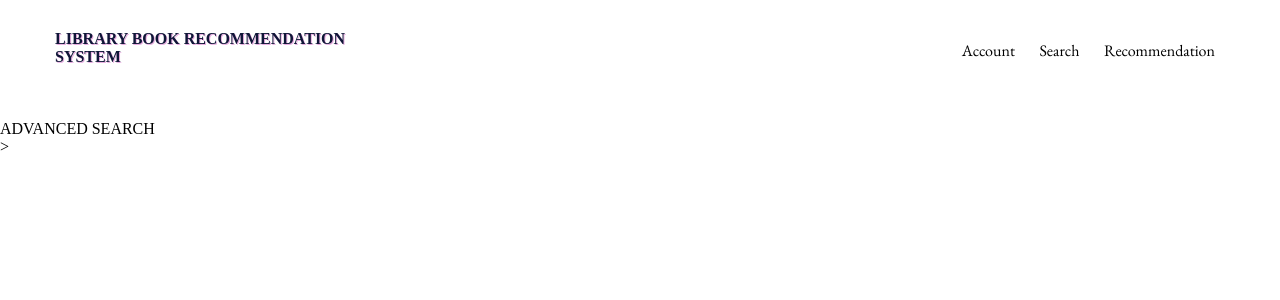
After one commit to holegrain/cz2006, a Django app: page /search/adv/ in a window 1280 px wide. The commit adds this page. Shown: the top 300 px of the page. Run offline with Django 4.2, Linux system fonts and the light colour scheme; some web fonts are replaced.

Commit message:
Created and linked temporary html files

```diff
--- /dev/null
+++ b/src/search/templates/advsearch.html
@@ -0,0 +1,5 @@
+{% extends 'base.html' %}{% block content %}
+
+<p>ADVANCED SEARCH</p>>
+
+{% endblock %}
--- /dev/null
+++ b/src/search/templates/search.html
@@ -0,0 +1,5 @@
+{% extends 'base.html' %}{% block content %}
+
+<p>SEARCH</p>>
+
+{% endblock %}
--- a/src/search/templates/test.html
+++ /dev/null
@@ -1 +0,0 @@
-<p>testing</p>>
--- a/src/search/urls.py
+++ b/src/search/urls.py
@@ -1,10 +1,11 @@
 from django.urls import path
 from django.contrib.auth import views as auth_views
 from .views import (
-    SearchView
+    SearchView, AdvSearchView
 )
 
 app_name = 'search'
 urlpatterns = [
     path('', SearchView, name='search'),
+    path('adv/', AdvSearchView, name='advsearch'),
 ]
--- a/src/search/views.py
+++ b/src/search/views.py
@@ -3,3 +3,7 @@ from django.shortcuts import render
 # Create your views here.
 def SearchView(request):
     return render(request, 'search.html', {})
+
+
+def AdvSearchView(request):
+    return render(request, 'advsearch.html')
--- a/src/templates/navbar.html
+++ b/src/templates/navbar.html
@@ -1,19 +1,21 @@
-<link href="https://fonts.googleapis.com/css2?family=EB+Garamond&family=Lexend+Peta&family=Noto+Serif+Display&family=Prata&family=Source+Sans+Pro:wght@200&display=swap" rel="stylesheet">
+<link
+  href="https://fonts.googleapis.com/css2?family=EB+Garamond&family=Lexend+Peta&family=Noto+Serif+Display&family=Prata&family=Source+Sans+Pro:wght@200&display=swap"
+  rel="stylesheet">
 
 <div id="background">
-<a href="/" >
+  <a href="/">
     <h3 class="logo">LIBRARY BOOK RECOMMENDATION SYSTEM</h3>
   </a>
   <ul class="nav-area">
     {% if user.is_authenticated %}
     <li>
       <div class="dropdown">
-        <p class = "dropbtn"> Hello, {{user.username}}</p>
+        <p class="dropbtn"> Hello, {{user.username}}</p>
       </div>
     </li>
     <li>
       <div class="dropdown">
-        <button class = "dropbtn"> Account </button>
+        <button class="dropbtn"> Account </button>
         <div class="dropdown-content">
           {% if user.is_superuser %}
           <a href="/admin">Admin</a>
@@ -40,33 +42,34 @@
       <div class="dropdown">
         <button class="dropbtn">Search</button>
         <div class="dropdown-content">
-          <a href="/marketplace/rescuefoods">Standard Search</a>
-          <a href="/marketplace/products">Advanced Search</a>
+          <a href="/search">Standard Search</a>
+          <a href="/search/adv">Advanced Search</a>
         </div>
       </div>
     </li>
 
     <li>
       <div class="dropdown">
-        <button class="dropbtn">Recommendation</button>
+        <button class="dropbtn"><a href="/search">Recommendation</a></button>
     </li>
   </ul>
 </div>
 
 <style>
-    .logo{
+  .logo {
     float: left;
     width: 25vw;
     margin-top: 30px;
     font-size: medium;
     font-family: "Lexend Peta", serif;
     text-shadow: 1px 1px rgb(231, 171, 223);
-      color:rgb(16, 22, 56)
+    color: rgb(16, 22, 56)
   }
 
-    .logo:hover{
-      color:rgb(57, 147, 150)
+  .logo:hover {
+    color: rgb(57, 147, 150)
   }
+
   .nav-area {
     float: right;
     list-style: none;
@@ -132,4 +135,12 @@
   .dropdown:hover .dropbtn {
     color: grey;
   }
+
+  a:link,
+  a:visited,
+  a:hover,
+  a:active {
+    text-decoration: none;
+    color: black;
+  }
 </style>
```
Lines whose indentation alone changed are shown as unchanged.
